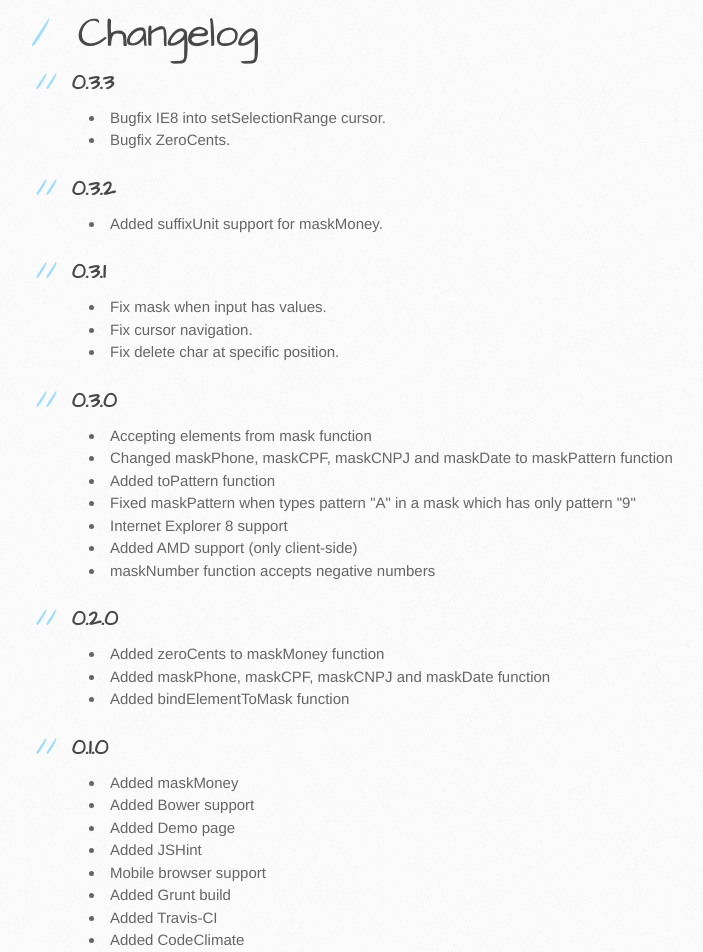
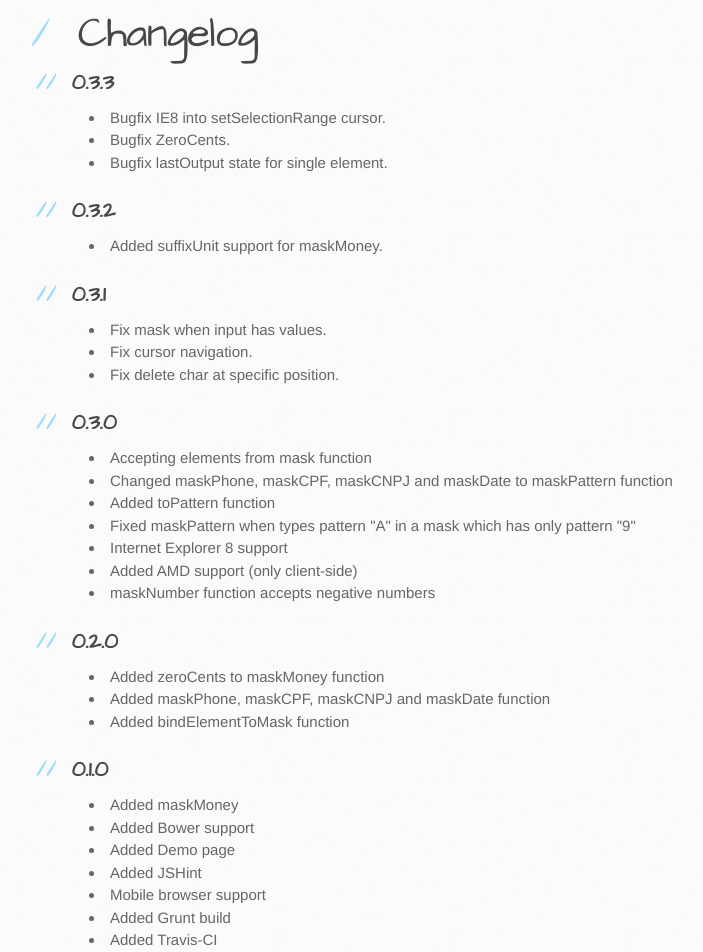
Before and after one commit to vanilla-masker/vanilla-masker, a plain HTML site: page index.html in a window 1280 px wide. Shown: the part 4205-5157 px from the top of the page, without its empty margins (101-804 px from the left). Drawn offline with Linux system fonts and the light colour scheme.

Commit message:
Create gh-pages branch via GitHub

```diff
--- a/index.html
+++ b/index.html
@@ -212,6 +212,7 @@ Henrique Antonini Silvério - <a href="mailto:contato@henriquesilverio.com">cont
 <ul>
 <li>Bugfix IE8 into setSelectionRange cursor.</li>
 <li>Bugfix ZeroCents.</li>
+<li>Bugfix lastOutput state for single element.</li>
 </ul><h2>
 <a name="032" class="anchor" href="#032"><span class="octicon octicon-link"></span></a>0.3.2</h2>
 
```
Also changed, not shown: params.json (+1 -1 lines).
